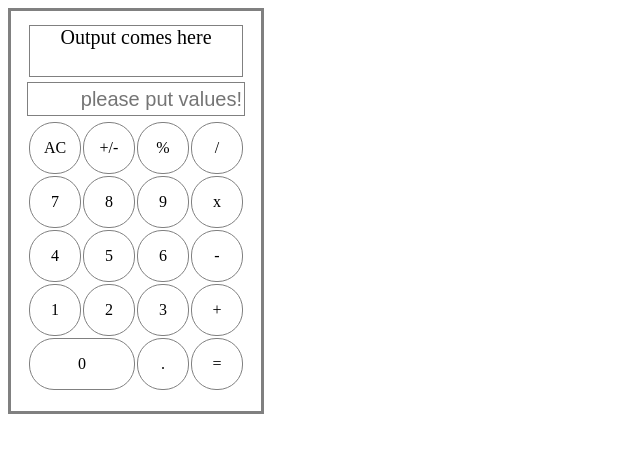
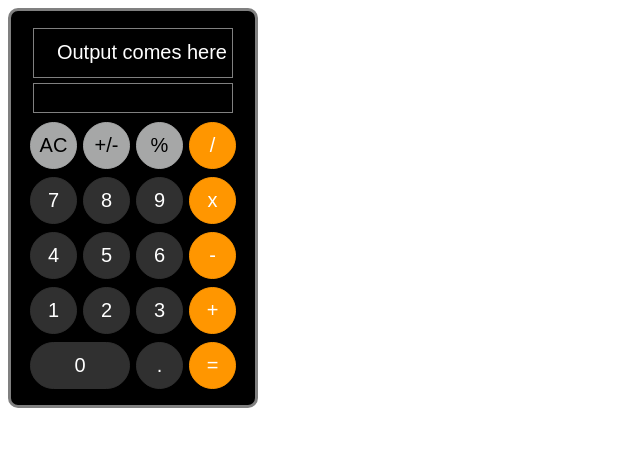
Before and after one commit to juno7803/Calculator, a plain HTML site: page index.html in a window 1280 px wide. Shown: the whole page, without its empty margins (0-640 px from the left). Drawn offline with Linux system fonts and the light colour scheme.

Commit message:
Add calculator.js

```diff
--- a/calculator.js
+++ b/calculator.js
@@ -1,87 +1,78 @@
 const calInput = document.querySelector(".calInput");
-const calOutput =document.querySelector(".calOutput");
+const calOutput = document.querySelector(".calOutput");
 const col = document.querySelectorAll(".col");
 
 /* all-clear sign dot result */
-function clear(){
-    calInput.innerText="";
+function clear() {
+    calInput.innerText = "";
 }
 
-document.querySelector(".all-clear").addEventListener("click",clear);
+document.querySelector(".all-clear").addEventListener("click", clear);
 
 
-document.querySelector(".sign").addEventListener("click",function(){
-    if(calInput.innerText !== "" && calInput.innerText.indexOf("-" === -1)){
+document.querySelector(".sign").addEventListener("click", function () {
+    if (calInput.innerText !== "" && calInput.innerText.indexOf("-" === -1)) {
         // 0 이 아니고 -가 존재하지 않는 경우
         calInput.innerText = "-" + calInput.innerText;
-    }else{
+    } else {
         // 이미 음수인 경우 -> "-"를 없애줌
-        calInput.innerText = calInput.innerText.replace("-","");
+        calInput.innerText = calInput.innerText.replace("-", "");
     }
 })
 
-document.querySelector(".dot").addEventListener("click",function(){
-    if(calInput.innerText.indexOf(".") === -1){
+document.querySelector(".dot").addEventListener("click", function () {
+    if (calInput.innerText.indexOf(".") === -1) {
         // 소수점이 없을때만 추가 가능(두개이상 못하게 하는 것)
         calInput.innerText += ".";
     }
 })
+/*  indexOf의 활용
+    string이 있는지 없는지 확인 가능한데, 이는 sign(+/-) , dot(.)등에 유용하게 사용
+*/
 
-document.querySelector(".result").addEventListener("click",function(){
+document.querySelector(".result").addEventListener("click", function () {
     calOutput.innerText = eval(calInput.innerText);
     clear();
 })
 
 /* num op */
 var numClicked = false;
-Array.from(document.querySelectorAll(".num")).forEach(e=>{
-    e.addEventListener("click",function(){
-        if(calInput.innerText.length <= 15){
+Array.from(document.querySelectorAll(".num")).forEach(e => {
+    e.addEventListener("click", function () {
+        if (calInput.innerText.length <= 15) {
             calInput.innerText = calInput.innerText + this.innerText;
             numClicked = true;
-        }else {
+        } else {
             alert("허용 범위를 초과하였습니다.");
         }
     });
 });
 
-// op 연속으로 못쓰게 해야함
-// 방법 1) calInput.innerText.slice(-1) !== "-" && calInput.innerText.slice(-1) !== "+" && ... 하기
-// 방법 2) 앞에 숫자이면 쓸수있게하고 숫자가 아니면 못쓰게 한다.
+/* op 연속으로 못쓰게 해야함
+    방법 1) calInput.innerText.slice(-1) !== "-" && calInput.innerText.slice(-1) !== "+" && ... 하기
+    방법 2) 앞에 숫자이면 쓸수있게하고 숫자가 아니면 못쓰게 한다.
+*/
 
-Array.from(document.querySelectorAll(".op")).forEach(e=>{
-    e.addEventListener("click",function(){
+Array.from(document.querySelectorAll(".op")).forEach(e => {
+    e.addEventListener("click", function () {
         let op = this.innerText;
-        if(this.innerText === "x"){
+        if (this.innerText === "x") {
             op = "*";
         } // 눈엔 x 로 보이지만 *로 연산해야 하므로
-        if(numClicked === false){ // 이전 입력값이 연산자 인데
-            if(isNaN(this.innerText) === true){// 또 연산자를 입력하면
-                //isNaN -> Not a Number , 숫자가 아닌 경우 true를 리턴한다
+        if (calInput.innerText !== "") {
+            if (numClicked === false) { // 이전 입력값이 연산자 인데
+                if (isNaN(this.innerText) === true) {// 또 연산자를 입력하면
+                    //isNaN -> Not a Number , 숫자가 아닌 경우 true를 리턴한다
+                }
+            } else {
+                calInput.innerText = calInput.innerText + op;
+                numClicked = false;
             }
-        }else{
-            calInput.innerText = calInput.innerText + op;
-            numClicked = false;
         }
     });
 });
 
-
-/*
-    텍스트가 하나라도 들어가면 AC가 C로 바뀜 -> DOM 이용해서 setattribute 하면 가능할듯
-    연산자는 연속해서 나올 수 없음
-    op는 +/- 말곤 맨처음에 쓸 수 없음
-*/
-
-
-function init(){
-
-}
-
-init();
-
 // click event 수행해주기
-// 콜백으로 클릭시 해당 value의 값을 add 하는 식으로
 
 // Document.querySelector()는 제공한 선택자 또는 선택자 뭉치와 일치하는 문서 내 첫 번째 Element를 반환합니다.
 // .textNode -> 해당 노드의 text 리턴 https://developer.mozilla.org/ko/docs/Web/API/Node/textContent
@@ -89,7 +80,3 @@ init();
 
 //output 계산결과엔 flex-wrap 풀어줘서 두번째줄까지 나오게 해도 되고,
 // 혹은 output은 글자크기를 줄이기
-
-
-//indexOf의 활용
-//-> string이 있는지 없는지 확인 가능한데, 이는 sign(+/-) , dot(.)등에 유용하게 사용!!
--- a/index.css
+++ b/index.css
@@ -1,50 +1,92 @@
+*{
+    box-sizing: border-box;
+    font-family: '나눔 고딕',Dotum, 'droid sans fallback','AppleGothic',sans-serif;
+    font-size:20px;
+}
+
 .container{
     display:flex;
     flex-direction: column;
-    border: 3px solid gray;
+    justify-content: flex-end;
+    align-items: center;
     width:250px;
     height:400px;
-    justify-content: flex-end;
-    align-items: center;
+    border: 3px solid gray;
+    background-color: black;
+    border-radius: 10px;
 }
 .calculator{
     display:flex;
     flex-direction: column;
     justify-content: center;
     align-items: center;
-    margin-bottom :20px;
+    margin-bottom :12px;
 }
 
 .calInput{
+    width:200px;
+    height:30px;
+    padding-right:5px;
+    padding-top: 2.5px;
+    margin-bottom: 5px;
     border: 1px solid gray;
-    width:212px;
-    height:30px;
-    margin-bottom : 5px;
     text-align: right;
     font-size:20px;
+    color:white;
 }
 
 .calOutput{
-    width:212px;
+    width:200px;
     height:50px;
+    padding-top:12px;
+    padding-right:5px;
     margin-bottom:5px;
     border: 1px solid gray;
     font-size:20px;
-    text-align: center;
+    text-align: right;
+    color:white;
 }
 
 .col{
     display: flex;
     align-items: center;
     justify-content: center;
-    width:50px;
-    height:50px;
-    margin: 0 1px;
+    width:47px;
+    height:47px;
+    margin: 3px;
     border-radius: 25px;
     border:1px solid gray;
+    cursor: pointer;
 }
+
 .row{
     margin:1px;
     display:flex;
     text-align: center;
 }
+
+.all-clear, .mod, .sign{
+    background-color: rgb(166,167,167);
+    border-color: rgb(166,167,167);
+}
+
+.divide, .multi, .minus, .plus, .result{
+    background-color: rgb(255,150,0);
+    border-color: rgb(255,150,0);
+    color: white;
+}
+.op:active{
+    background-color: white;
+    border-color:white;
+    color:rgb(255,150,0);
+}
+
+.num, .dot{
+    background-color: rgb(48,48,48);
+    border-color: rgb(48,48,48);
+    color:white;
+}
+.num:active,.dot:active{
+    background-color: rgb(103,103,103);
+    border-color: rgb(103,103,103);
+}
--- a/index.html
+++ b/index.html
@@ -15,42 +15,45 @@
                 <!-- 계산 결과 -->
                 Output comes here
             </div>
-            <input type="text" placeholder="please put values!" class="calInput">
+            <div class="calInput">
+                <!-- 계산기 입력 -->
+            </div>
             <div class="row">
                 <!-- 1행 -->
-                <span class="col">AC</span>
-                <span class="col">+/-</span>
-                <span class="col">%</span>
-                <span class="col">/</span>
+                <span class="col all-clear">AC</span>
+                <span class="col sign">+/-</span>
+                <span class="col op mod">%</span>
+                <span class="col op divide">/</span>
             </div>
             <div class="row">
                 <!-- 2행 -->
-                <span class="col">7</span>
-                <span class="col">8</span>
-                <span class="col">9</span>
-                <span class="col">x</span>
+                <span class="col num num-7">7</span>
+                <span class="col num num-8">8</span>
+                <span class="col num num-9">9</span>
+                <span class="col op multi">x</span>
             </div>
             <div class="row">
                 <!-- 3행 -->
-                <span class="col">4</span>
-                <span class="col">5</span>
-                <span class="col">6</span>
-                <span class="col">-</span>
+                <span class="col num num-4">4</span>
+                <span class="col num num-5">5</span>
+                <span class="col num num-6">6</span>
+                <span class="col op minus">-</span>
             </div>
             <div class="row">
                 <!-- 4행 -->
-                <span class="col">1</span>
-                <span class="col">2</span>
-                <span class="col">3</span>
-                <span class="col">+</span>
+                <span class="col num num-1">1</span>
+                <span class="col num num-2">2</span>
+                <span class="col num num-3">3</span>
+                <span class="col op plus">+</span>
             </div>
             <div class="row">
                 <!-- 5행 -->
-                <span class="col" style="width:104px">0</span>
-                <span class="col">.</span>
-                <span class="col">=</span>
+                <span class="col num num-0" style="width:100px; text-align: left">0</span>
+                <span class="col dot">.</span>
+                <span class="col result">=</span>
             </div>
         </div>
     </div>
+    <script src="calculator.js"></script>
 </body>
 </html>
```
